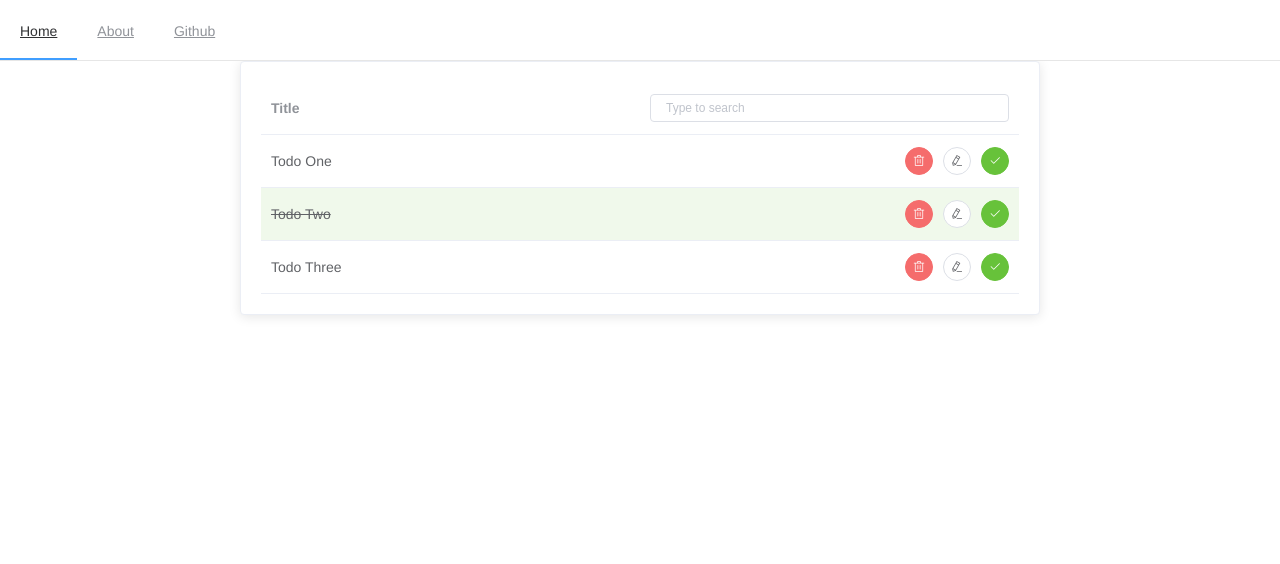
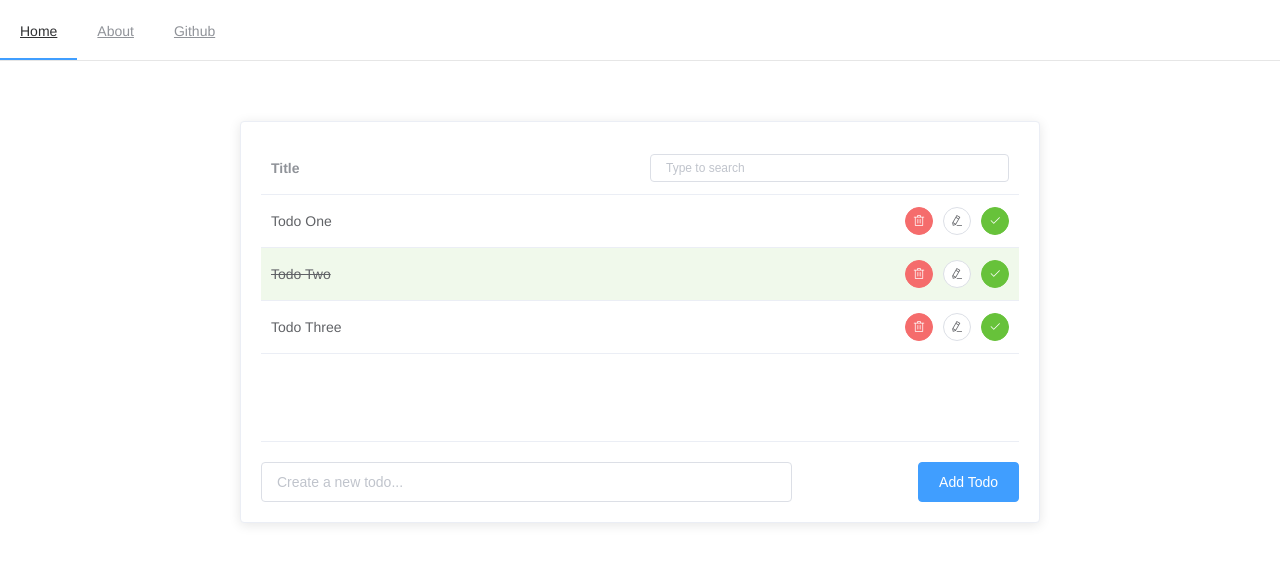
Before and after one commit to SPDUK/vue-todos, a Vue app: page / in a window 1280 px wide. Shown: the top 564 px of the page. Built offline with nearby package versions, Linux system fonts and the light colour scheme.

Commit message:
feat: add styling for nav and todo input

```diff
--- a/src/components/Navbar.vue
+++ b/src/components/Navbar.vue
@@ -1,7 +1,7 @@
 <template>
   <el-menu
     :default-active="$route.path"
-    class="el-menu-demo"
+    class="el-menu"
     mode="horizontal"
     router
   >
@@ -30,3 +30,9 @@ export default {
   }
 };
 </script>
+
+<style scoped>
+.el-menu {
+  margin-bottom: 60px;
+}
+</style>
--- a/src/components/Todos.vue
+++ b/src/components/Todos.vue
@@ -4,6 +4,7 @@
       <!-- filter out any todos that do not include the search state -->
       <!-- not sure how to put this inside a function yet outside the template, but you probably can -->
       <el-table
+        class="table"
         :row-class-name="tableRowClassName"
         :data="
           todos.filter(
@@ -47,6 +48,14 @@
           </template>
         </el-table-column>
       </el-table>
+      <div class="add-todo">
+        <el-input
+          class="add-todo-input"
+          placeholder="Create a new todo..."
+          v-model="input"
+        ></el-input>
+        <el-button type="primary">Add Todo</el-button>
+      </div>
     </el-card>
   </div>
 </template>
@@ -61,7 +70,8 @@ export default {
   },
   data() {
     return {
-      search: ""
+      search: "",
+      input: ""
     };
   },
   methods: {
@@ -80,6 +90,21 @@ export default {
   width: 95%;
   max-width: 800px;
 }
+
+.table {
+  max-height: 60vh;
+  overflow-y: auto;
+  height: 300px;
+}
+.add-todo {
+  margin-top: 20px;
+  display: flex;
+  justify-content: space-between;
+}
+.add-todo-input {
+  margin-right: 20px;
+  max-width: 70%;
+}
 </style>
 
 <style>
```
